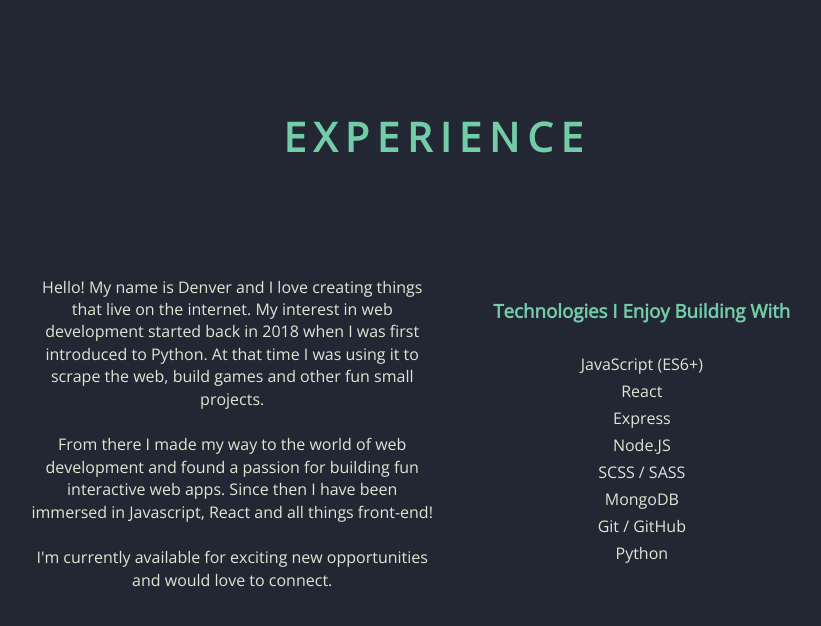
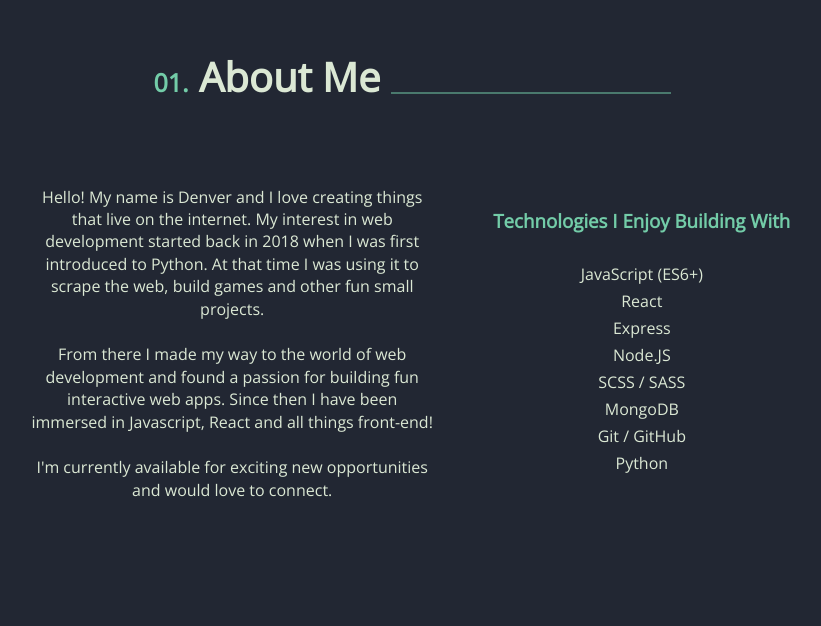
Before and after one commit to Denver-Meadows/Portfolio, a React (Create React App) app: page / in a window 1280 px wide. Shown: the part 956-1582 px from the top of the page, without its empty margins (203-1024 px from the left). Built offline with nearby package versions, Linux system fonts and the light colour scheme; a web font is replaced by a local one.

Commit message:
about styled

```diff
--- a/src/components/About.js
+++ b/src/components/About.js
@@ -4,7 +4,12 @@
 const About = () => {
   return (
     <div className="about">
-      <h1 className="about-header">Experience</h1>
+      <div className="about-div">
+        <h1 className="about-header">
+          <span className="number">01.</span> About Me
+        </h1>
+        <div className="section-underline"></div>
+      </div>
       <div className="about-container">
         <div className="about-container-content">
           <div className="about-container-content-description">
--- a/src/components/Navbar.js
+++ b/src/components/Navbar.js
@@ -10,7 +10,7 @@
       <ul className="nav-list">
         {/* turn to anchor tags */}
         <li className="nav-list-link nav-list-link-2">
-          <span className="nav-number">01.</span> Experience
+          <span className="nav-number">01.</span> About
         </li>
         <li className="nav-list-link nav-list-link-3">
           <span className="nav-number">02.</span> Work
--- a/src/styles/about.scss
+++ b/src/styles/about.scss
@@ -13,15 +13,17 @@
     margin-bottom: 20%;
   }
 
+  &-div {
+    display: flex;
+    justify-content: center;
+    margin-right: 5rem;
+  }
+
   &-header {
-    // border-bottom: 3px solid var(--clr-font-1);
-    color: var(--clr-font-secondary);
+    color: var(--clr-font-1);
     font-size: 4rem;
-    text-transform: uppercase;
-    letter-spacing: 0.2em;
-    padding: 3rem 3rem;
+
     font-weight: 700;
-    margin: 5rem 2rem 2rem 2rem;
   }
 }
 
@@ -83,3 +85,15 @@
     }
   }
 }
+
+@media (max-width: 1138px) {
+  .about {
+    margin: 2rem 5%;
+  }
+}
+
+@media (max-width: 1000px) {
+  .about {
+    margin: 2rem 0%;
+  }
+}
--- a/src/styles/index.scss
+++ b/src/styles/index.scss
@@ -65,6 +65,11 @@
   top: 0;
 }
 
+.number {
+  color: var(--clr-font-secondary);
+  font-size: 2.5rem;
+}
+
 .down-arrow {
   justify-content: flex-end;
   display: flex;
@@ -81,6 +86,14 @@
   border-radius: 5px;
   opacity: 50%;
   margin: 0 auto;
+}
+
+.section-underline {
+  border-bottom: 2px solid var(--clr-font-secondary);
+  width: 28rem;
+  margin-bottom: 1rem;
+  margin-left: 1rem;
+  opacity: 0.5;
 }
 
 .inside-logo {
```
